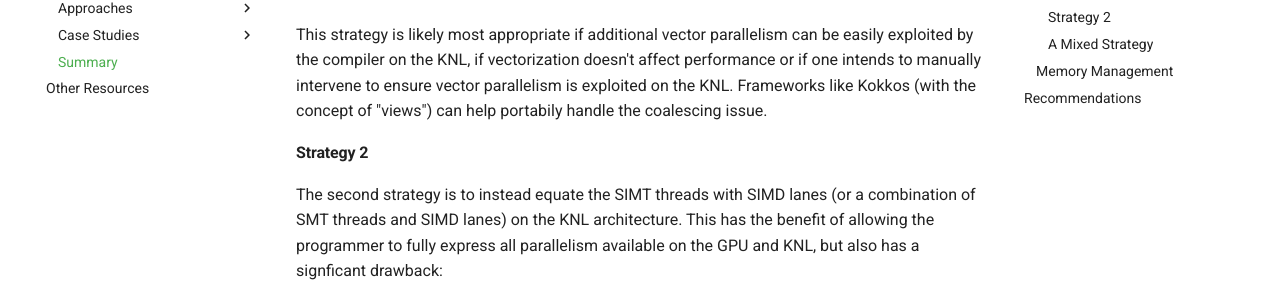
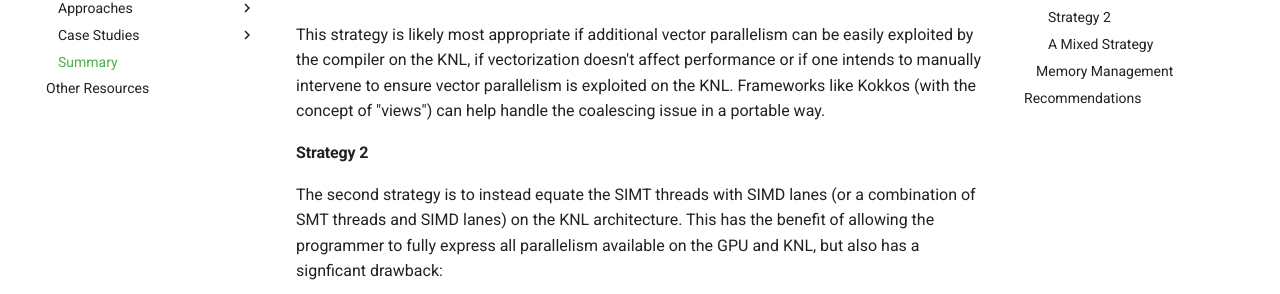
Before and after one commit to jrdeslippe/perfportsite, an MkDocs documentation site: the page built from docs/perfport/summary/index.md, in a window 1280 px wide and 900 px high, scrolled down 1991 px. Shown: the part 235-529 px from the top of the window. Built offline with MkDocs 1.6.1 and Material for MkDocs 9.7.7, drawn with Linux system fonts in a browser that asks for light colours; old or Windows-style settings are respelled for this version of MkDocs.

Commit message:
Update index.md

```diff
--- a/docs/perfport/summary/index.md
+++ b/docs/perfport/summary/index.md
@@ -55,7 +55,7 @@ with the aid of hints).
 
 This strategy is likely most appropriate if additional vector parallelism can be easily exploited by the compiler on the KNL, if vectorization doesn't
 affect performance or if one intends to manually intervene to ensure vector parallelism is exploited on the KNL. Frameworks like Kokkos (with the concept of
-"views") can help portabily handle the coalescing issue.
+"views") can help handle the coalescing issue in a portable way.
 
 #### Strategy 2
 
```
